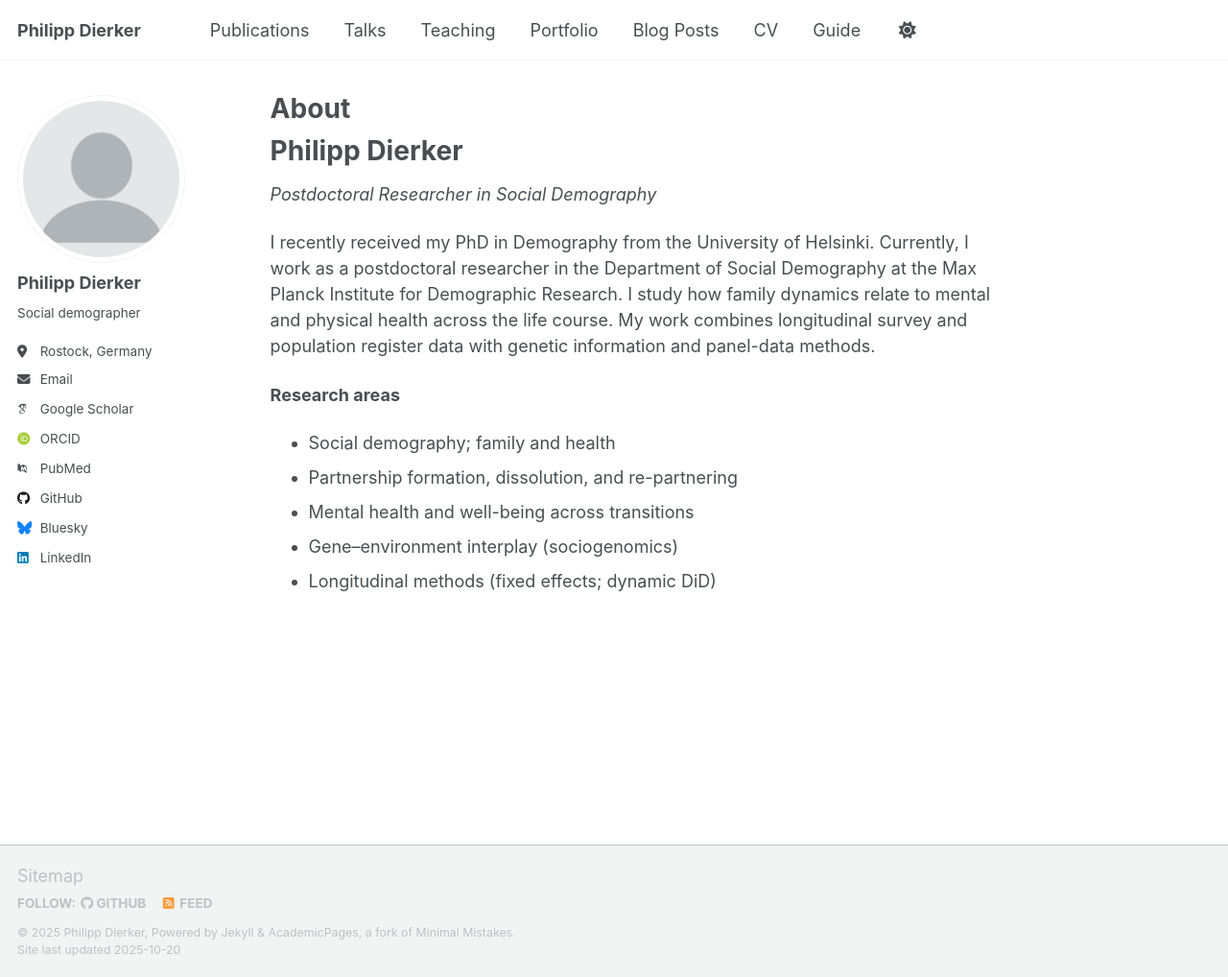
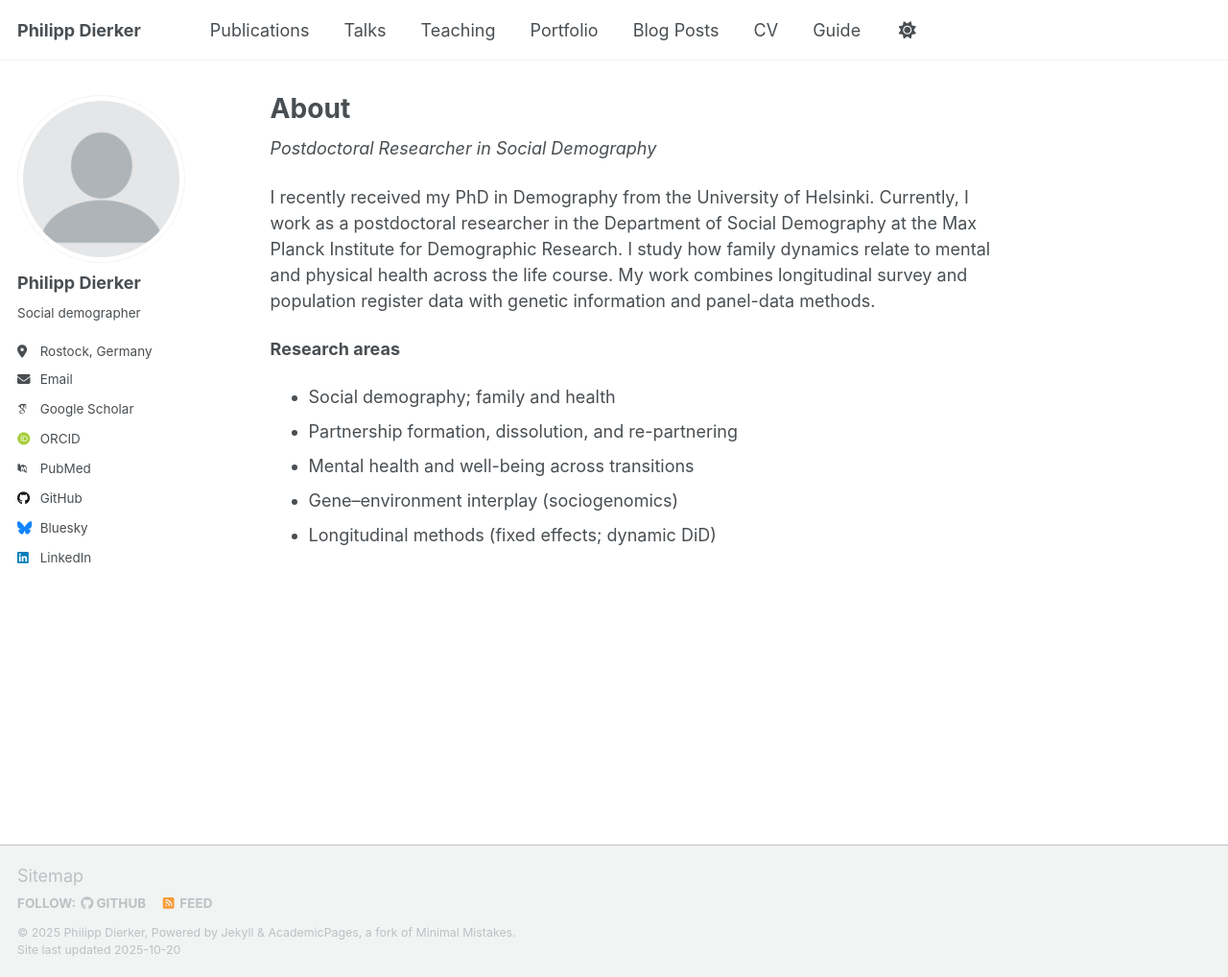
Before and after one commit to philippdierker/philippdierker.github.io, a Jekyll site: the page built from _pages/about.md, in a window 1280 px wide and 1018 px high. Shown: the whole window at 96% size. Built offline with Jekyll 4.4.1, drawn with Linux system fonts in a browser that asks for light colours; some web fonts are replaced; a script that is not in the unit is left out.

Commit message:
Update about.md

```diff
--- a/_pages/about.md
+++ b/_pages/about.md
@@ -7,7 +7,6 @@ redirect_from:
   - /about.html
 ---
 
-# Philipp Dierker
 _Postdoctoral Researcher in Social Demography_
 
 I recently received my PhD in Demography from the University of Helsinki. Currently, I work as a postdoctoral researcher in the Department of Social Demography at the Max Planck Institute for Demographic Research. I study how family dynamics relate to mental and physical health across the life course. My work combines longitudinal survey and population register data with genetic information and panel-data methods.
```
